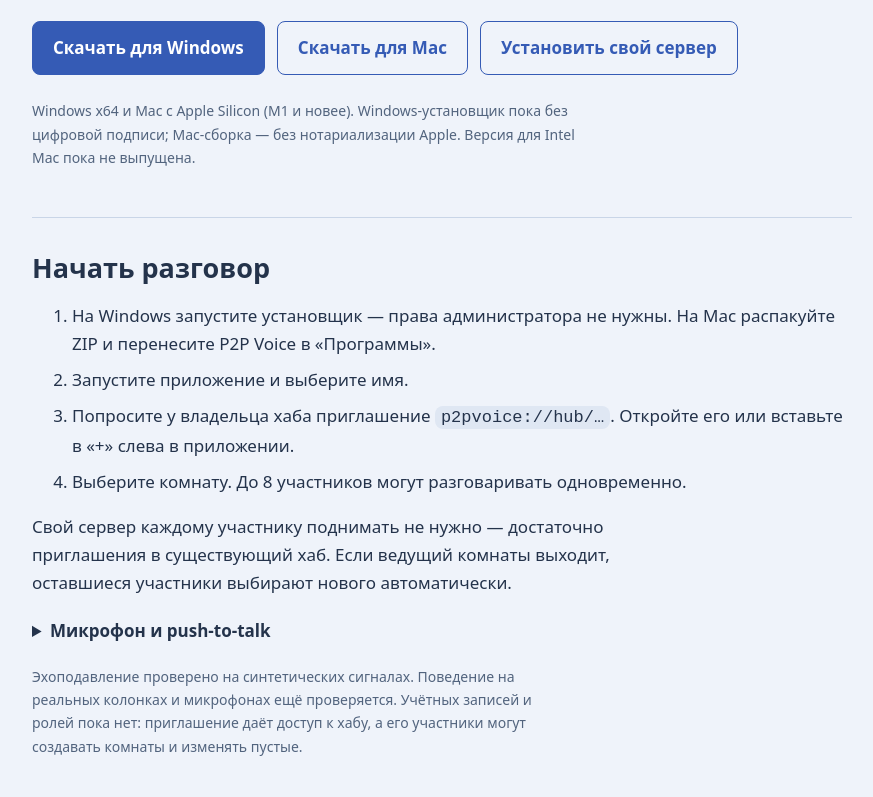
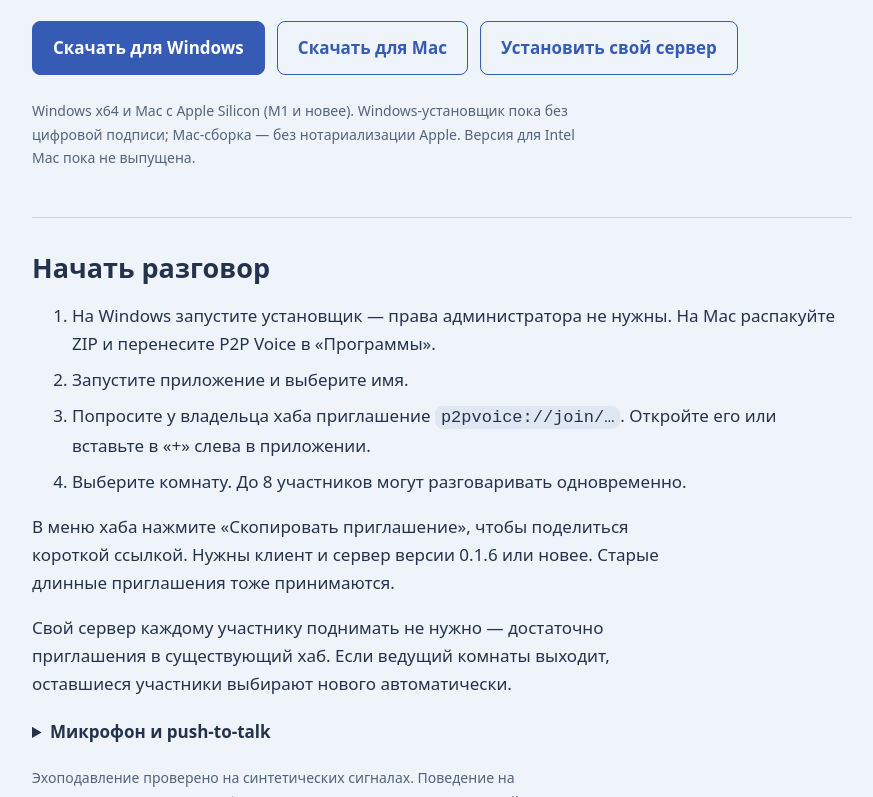
Before and after one commit to Sairan-ds/p2p-voice-downloads, a plain HTML site: page index.html in a window 1280 px wide. Shown: the part 369-1166 px from the top of the page, without its empty margins (198-1071 px from the left). Drawn offline with Linux system fonts and the light colour scheme.

Commit message:
Document short hub invitations

```diff
--- a/index.html
+++ b/index.html
@@ -16,7 +16,8 @@
 <div class="actions"><a class="button primary" href="https://github.com/Sairan-ds/p2p-voice-downloads/releases/latest/download/p2p-voice-windows-x86_64-setup.exe">Скачать для Windows</a><a class="button" href="https://github.com/Sairan-ds/p2p-voice-downloads/releases/latest/download/p2p-voice-macos-arm64.zip">Скачать для Mac</a><a class="button" href="#server">Установить свой сервер</a></div>
 <p class="note">Windows x64 и Mac с Apple Silicon (M1 и новее). Windows-установщик пока без цифровой подписи; Mac-сборка — без нотариализации Apple. Версия для Intel Mac пока не выпущена.</p>
 <section id="client"><h2>Начать разговор</h2>
-<ol><li>На Windows запустите установщик — права администратора не нужны. На Mac распакуйте ZIP и перенесите P2P Voice в «Программы».</li><li>Запустите приложение и выберите имя.</li><li>Попросите у владельца хаба приглашение <code>p2pvoice://hub/…</code>. Откройте его или вставьте в «+» слева в приложении.</li><li>Выберите комнату. До 8 участников могут разговаривать одновременно.</li></ol>
+<ol><li>На Windows запустите установщик — права администратора не нужны. На Mac распакуйте ZIP и перенесите P2P Voice в «Программы».</li><li>Запустите приложение и выберите имя.</li><li>Попросите у владельца хаба приглашение <code>p2pvoice://join/…</code>. Откройте его или вставьте в «+» слева в приложении.</li><li>Выберите комнату. До 8 участников могут разговаривать одновременно.</li></ol>
+<p>В меню хаба нажмите «Скопировать приглашение», чтобы поделиться короткой ссылкой. Нужны клиент и сервер версии 0.1.6 или новее. Старые длинные приглашения тоже принимаются.</p>
 <p>Свой сервер каждому участнику поднимать не нужно — достаточно приглашения в существующий хаб. Если ведущий комнаты выходит, оставшиеся участники выбирают нового автоматически.</p>
 <details><summary>Микрофон и push-to-talk</summary><p>Разрешите приложению микрофон в системных настройках Windows или macOS. В настройках P2P Voice можно выбрать устройства, проверить микрофон, включить шумо- и эхоподавление и выбрать режим передачи голоса.</p><p>Для push-to-talk нажмите «Изменить» и назначьте клавишу или сочетание. На Windows клавиша работает в других приложениях сразу. На Mac для этого включите «Мониторинг ввода» для P2P Voice. Отпустили клавишу — передача выключилась.</p></details>
 <p class="note">Эхоподавление проверено на синтетических сигналах. Поведение на реальных колонках и микрофонах ещё проверяется. Учётных записей и ролей пока нет: приглашение даёт доступ к хабу, а его участники могут создавать комнаты и изменять пустые.</p>
```
Also changed, not shown: 1 other file.
